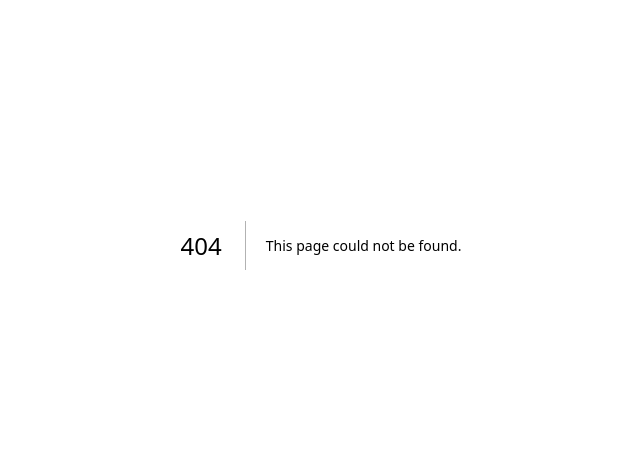
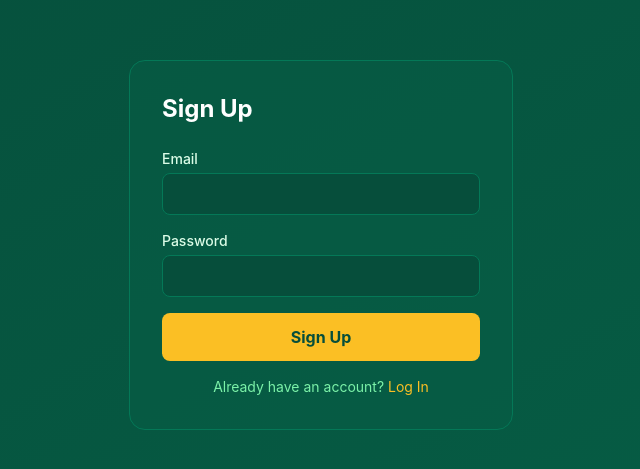
Before and after one commit to kayaberker/footline, a Next.js app: page /en/auth/register in a window 1280 px wide. Before the commit this address had no page. Shown: the part 155-624 px from the top of the page, without its empty margins (319-959 px from the left). Built offline with nearby package versions, Linux system fonts and the light colour scheme.

Commit message:
feat: add auth pages (login/register) with Supabase

```diff
--- /dev/null
+++ b/src/app/[lang]/auth/login/page.tsx
@@ -0,0 +1,24 @@
+import { getDictionary } from "@/lib/i18n";
+import type { Locale } from "@/lib/i18n";
+import AuthForm from "@/components/AuthForm";
+import Link from "next/link";
+
+export default async function LoginPage({ params }: { params: Promise<{ lang: Locale }> }) {
+  const { lang } = await params;
+  const dict = await getDictionary(lang);
+
+  return (
+    <main className="min-h-screen bg-gradient-to-br from-green-900 to-green-800 flex items-center justify-center px-4">
+      <div className="bg-green-800/50 p-8 rounded-2xl w-full max-w-sm border border-green-700">
+        <h1 className="text-2xl font-bold text-white mb-6">{dict.auth.login}</h1>
+        <AuthForm mode="login" dict={dict} lang={lang} />
+        <p className="mt-4 text-green-300 text-sm text-center">
+          {dict.auth.noAccount}{" "}
+          <Link href={`/${lang}/auth/register`} className="text-gold-400 hover:underline">
+            {dict.auth.register}
+          </Link>
+        </p>
+      </div>
+    </main>
+  );
+}
--- /dev/null
+++ b/src/app/[lang]/auth/register/page.tsx
@@ -0,0 +1,24 @@
+import { getDictionary } from "@/lib/i18n";
+import type { Locale } from "@/lib/i18n";
+import AuthForm from "@/components/AuthForm";
+import Link from "next/link";
+
+export default async function RegisterPage({ params }: { params: Promise<{ lang: Locale }> }) {
+  const { lang } = await params;
+  const dict = await getDictionary(lang);
+
+  return (
+    <main className="min-h-screen bg-gradient-to-br from-green-900 to-green-800 flex items-center justify-center px-4">
+      <div className="bg-green-800/50 p-8 rounded-2xl w-full max-w-sm border border-green-700">
+        <h1 className="text-2xl font-bold text-white mb-6">{dict.auth.register}</h1>
+        <AuthForm mode="register" dict={dict} lang={lang} />
+        <p className="mt-4 text-green-300 text-sm text-center">
+          {dict.auth.hasAccount}{" "}
+          <Link href={`/${lang}/auth/login`} className="text-gold-400 hover:underline">
+            {dict.auth.login}
+          </Link>
+        </p>
+      </div>
+    </main>
+  );
+}
--- /dev/null
+++ b/src/app/api/auth/callback/route.ts
@@ -0,0 +1,16 @@
+import { createClient } from "@/lib/supabase/server";
+import { NextResponse } from "next/server";
+
+export async function GET(request: Request) {
+  const { searchParams, origin } = new URL(request.url);
+  const code = searchParams.get("code");
+  const next = searchParams.get("next") ?? "/tr/dashboard";
+
+  if (code) {
+    const supabase = await createClient();
+    const { error } = await supabase.auth.exchangeCodeForSession(code);
+    if (!error) return NextResponse.redirect(`${origin}${next}`);
+  }
+
+  return NextResponse.redirect(`${origin}/tr/auth/login?error=auth_failed`);
+}
--- /dev/null
+++ b/src/components/AuthForm.tsx
@@ -0,0 +1,76 @@
+"use client";
+
+import { useState } from "react";
+import { createClient } from "@/lib/supabase/client";
+import { useRouter } from "next/navigation";
+import type { Dictionary } from "@/lib/i18n";
+
+type Props = {
+  mode: "login" | "register";
+  dict: Dictionary;
+  lang: string;
+};
+
+export default function AuthForm({ mode, dict, lang }: Props) {
+  const [email, setEmail] = useState("");
+  const [password, setPassword] = useState("");
+  const [error, setError] = useState<string | null>(null);
+  const [loading, setLoading] = useState(false);
+  const router = useRouter();
+
+  async function handleSubmit(e: React.FormEvent) {
+    e.preventDefault();
+    setError(null);
+    setLoading(true);
+
+    const supabase = createClient();
+
+    if (mode === "register") {
+      const { error } = await supabase.auth.signUp({ email, password });
+      if (error) { setError(error.message); setLoading(false); return; }
+      router.push(`/${lang}/dashboard`);
+    } else {
+      const { error } = await supabase.auth.signInWithPassword({ email, password });
+      if (error) { setError(error.message); setLoading(false); return; }
+      router.push(`/${lang}/dashboard`);
+    }
+  }
+
+  return (
+    <form onSubmit={handleSubmit} className="space-y-4 w-full max-w-sm">
+      <div>
+        <label className="block text-sm font-medium text-green-100 mb-1">
+          {dict.auth.email}
+        </label>
+        <input
+          type="email"
+          value={email}
+          onChange={(e) => setEmail(e.target.value)}
+          required
+          className="w-full px-4 py-2 rounded-lg bg-green-900 border border-green-700 text-white placeholder-green-400 focus:outline-none focus:ring-2 focus:ring-gold-400"
+        />
+      </div>
+      <div>
+        <label className="block text-sm font-medium text-green-100 mb-1">
+          {dict.auth.password}
+        </label>
+        <input
+          type="password"
+          value={password}
+          onChange={(e) => setPassword(e.target.value)}
+          required
+          minLength={6}
+          className="w-full px-4 py-2 rounded-lg bg-green-900 border border-green-700 text-white placeholder-green-400 focus:outline-none focus:ring-2 focus:ring-gold-400"
+        />
+      </div>
+      {error && <p className="text-red-400 text-sm">{error}</p>}
+      <button
+        type="submit"
+        disabled={loading}
+        className="w-full py-3 bg-gold-400 text-green-900 font-bold rounded-lg hover:bg-gold-500 transition disabled:opacity-50"
+      >
+        {loading ? "..." : mode === "login" ? dict.auth.login : dict.auth.register}
+      </button>
+    </form>
+  );
+}
```
Also changed, not shown: 1 other file (tests, documents, lock files or other folders).
